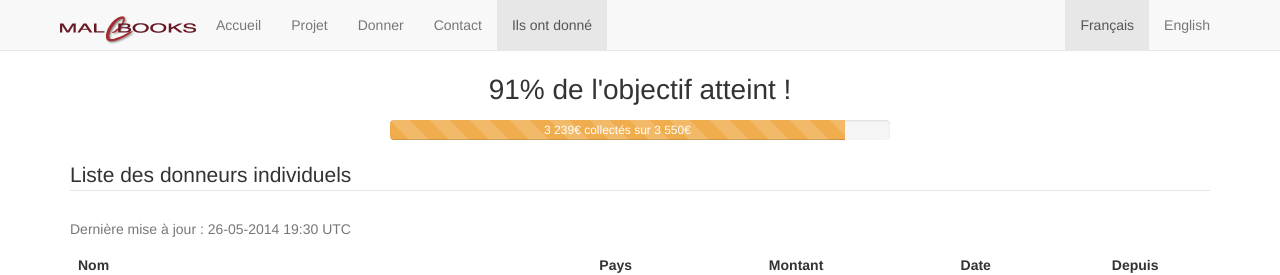
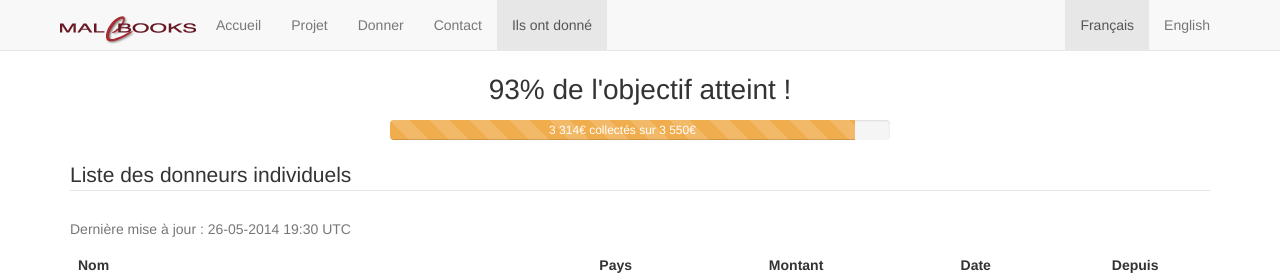
Before and after one commit to HumanESDES/malebooks, a Jekyll site: the page built from donneurs/index.md, in a window 1280 px wide and 900 px high. Shown: the top 275 px of the window. Built offline with Jekyll 4.4.1, drawn with Linux system fonts in a browser that asks for light colours; nearby versions of some CDN libraries; Markdown is read by kramdown in place of the engine named in the settings.

Commit message:
Update progressbar.html

```diff
--- a/_includes/progressbar.html
+++ b/_includes/progressbar.html
@@ -1,6 +1,6 @@
 <div style="max-width:500px;text-align:center;margin:auto;">
-    <p style="font-size:2em;">91% {% if page.lang == 'en' %}of the goal reached!{% else %}de l'objectif atteint !{% endif %}</p>
+    <p style="font-size:2em;">93% {% if page.lang == 'en' %}of the goal reached!{% else %}de l'objectif atteint !{% endif %}</p>
     <div class="progress progress-striped">
-      <div class="progress-bar progress-bar-warning" role="progressbar" aria-valuenow="91" aria-valuemin="0" aria-valuemax="100" style="width: 91%;"><span>3 239€ {% if page.lang == 'en' %} collected. Objective is {% else %}collectés sur {% endif %}3 550€</span></div>
+      <div class="progress-bar progress-bar-warning" role="progressbar" aria-valuenow="93" aria-valuemin="0" aria-valuemax="100" style="width: 93%;"><span>3 314€ {% if page.lang == 'en' %} collected. Objective is {% else %}collectés sur {% endif %}3 550€</span></div>
     </div>
 </div>
```
